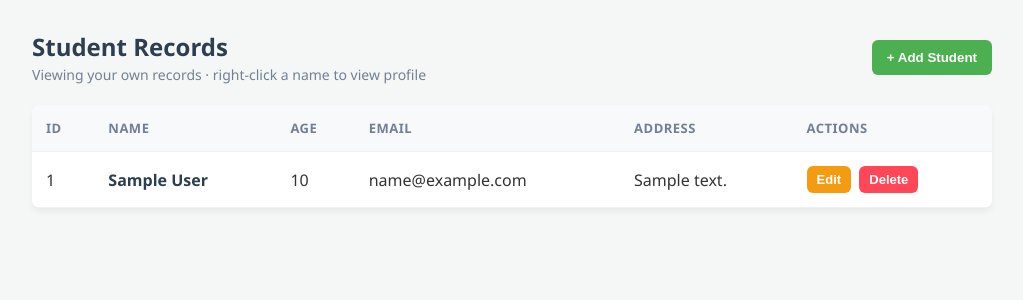
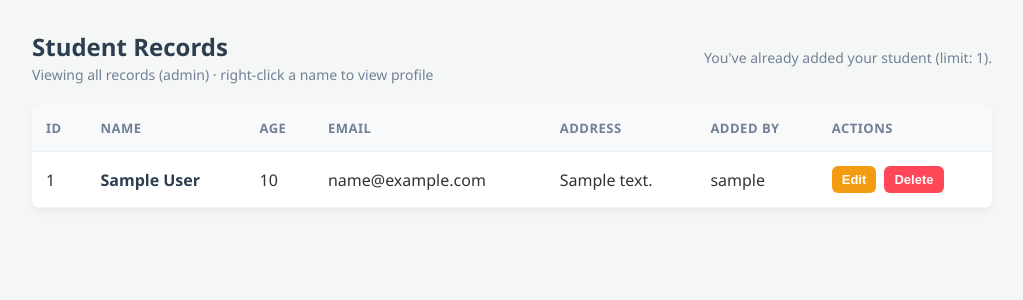
Before and after one commit to bazi9/student-record, a Flask app: page /dashboard in a window 1280 px wide. Shown: the part 52-352 px from the top of the page, without its empty margins (128-1151 px from the left). Run offline with Flask 3, Linux system fonts and the light colour scheme; the visitor is signed in with stand-in values (Sample User, id 1); tables that the repository leaves empty hold one stand-in row (values such as "Sample post").

Commit message:
Auto-assign sequential student IDs (locked); all users see full list; users add max 1 student and edit only their own

```diff
--- a/app.py
+++ b/app.py
@@ -192,30 +192,58 @@ def home():
     return redirect(url_for("login"))
 
 
+def next_student_id():
+    """Next sequential ID = (highest existing numeric student_id) + 1.
+    Falls back to (record count + 1) if existing IDs aren't numeric."""
+    highest = 0
+    for s in Student.query.all():
+        try:
+            n = int(str(s.student_id).strip())
+            if n > highest:
+                highest = n
+        except (TypeError, ValueError):
+            continue
+    if highest == 0:
+        highest = Student.query.count()
+    return highest + 1
+
+
+def user_can_add_student(user):
+    """Admins/Moderators: unlimited. Regular Users: only 1 student total."""
+    if user.can_manage_all_records:
+        return True
+    return Student.query.filter_by(owner_id=user.id).count() < 1
+
+
 @app.route("/dashboard")
 @login_required
 def dashboard():
     user = current_user()
-    if user.can_manage_all_records:
-        # Admin & Moderator see all records
-        students = Student.query.order_by(Student.name.asc()).all()
-    else:
-        # Regular user sees only their own
-        students = (Student.query.filter_by(owner_id=user.id)
-                    .order_by(Student.name.asc()).all())
-    return render_template("dashboard.html", students=students)
+    # Everyone can see the full students list
+    students = Student.query.order_by(Student.name.asc()).all()
+    return render_template(
+        "dashboard.html",
+        students=students,
+        next_id=next_student_id(),
+        can_add=user_can_add_student(user),
+    )
 
 
 @app.route("/students/add", methods=["POST"])
 @login_required
 def add_student():
     user = current_user()
+    # Enforce the per-User add limit (regular Users may add only 1 student)
+    if not user_can_add_student(user):
+        flash("You have already added your student. Each user can add only one.", "error")
+        return redirect(url_for("dashboard"))
     name = request.form.get("name", "").strip()
     if not name:
         flash("Student name is required.", "error")
         return redirect(url_for("dashboard"))
     student = Student(
-        student_id=request.form.get("student_id", "").strip(),
+        # ID is assigned automatically by the server (next available number)
+        student_id=str(next_student_id()),
         name=name,
         age=_to_int(request.form.get("age")),
         email=request.form.get("email", "").strip(),
@@ -235,7 +263,7 @@ def edit_student(student_pk):
     student = db.session.get(Student, student_pk)
     if not student or not can_edit_record(user, student):
         abort(403)
-    student.student_id = request.form.get("student_id", "").strip()
+    # student_id is system-assigned and not editable; leave it unchanged
     student.name = request.form.get("name", "").strip()
     student.age = _to_int(request.form.get("age"))
     student.email = request.form.get("email", "").strip()
--- a/static/design.css
+++ b/static/design.css
@@ -211,3 +211,10 @@ td.actions form { margin-left: 4px; }
 .role-legend ul { list-style: none; padding: 0; margin: 10px 0 0; }
 .role-legend li { margin-bottom: 8px; }
 .role-legend .role-badge { margin-right: 8px; }
+
+/* Read-only fields (e.g. auto-assigned Student ID) */
+.form-group input[readonly] {
+    background: #f1f3f5;
+    color: #6b7280;
+    cursor: not-allowed;
+}
--- a/templates/dashboard.html
+++ b/templates/dashboard.html
@@ -4,13 +4,13 @@
 <div class="page-head">
     <div>
         <h2>Student Records</h2>
-        {% if user.can_manage_all_records %}
         <span class="subtitle">Viewing all records ({{ user.role }}) &middot; right-click a name to view profile</span>
-        {% else %}
-        <span class="subtitle">Viewing your own records &middot; right-click a name to view profile</span>
-        {% endif %}
     </div>
+    {% if can_add %}
     <button class="btn-primary" onclick="openAddForm()">+ Add Student</button>
+    {% else %}
+    <span class="subtitle">You've already added your student (limit: 1).</span>
+    {% endif %}
 </div>
 
 {% if students %}
@@ -22,7 +22,7 @@
             <th>Age</th>
             <th>Email</th>
             <th>Address</th>
-            {% if user.can_manage_all_records %}<th>Added by</th>{% endif %}
+            <th>Added by</th>
             <th>Actions</th>
         </tr>
     </thead>
@@ -37,14 +37,18 @@
             <td>{{ s.age if s.age is not none else '-' }}</td>
             <td>{{ s.email }}</td>
             <td>{{ s.address }}</td>
-            {% if user.can_manage_all_records %}<td>{{ s.owner.username }}</td>{% endif %}
+            <td>{{ s.owner.username }}</td>
             <td class="actions">
+                {% if user.can_manage_all_records or s.owner_id == user.id %}
                 <button class="btn-warning btn-sm"
                     onclick="openEditForm('{{ s.id }}', '{{ s.student_id }}', '{{ s.name|e }}', '{{ s.age if s.age is not none else '' }}', '{{ s.email|e }}', '{{ s.address|e }}')">Edit</button>
                 <form method="POST" action="{{ url_for('delete_student', student_pk=s.id) }}" style="display:inline"
                       onsubmit="return confirm('Delete this student?');">
                     <button type="submit" class="btn-danger btn-sm">Delete</button>
                 </form>
+                {% else %}
+                <span class="muted">&mdash;</span>
+                {% endif %}
             </td>
         </tr>
         {% endfor %}
@@ -72,7 +76,7 @@
     <div class="modal-card">
         <h3>Add Student</h3>
         <form method="POST" action="{{ url_for('add_student') }}">
-            <div class="form-group"><input type="text" name="student_id" placeholder="ID Number"></div>
+            <div class="form-group"><input type="text" name="student_id" value="{{ next_id }}" readonly title="ID is assigned automatically"></div>
             <div class="form-group"><input type="text" name="name" placeholder="Full Name" required></div>
             <div class="form-group"><input type="number" name="age" placeholder="Age"></div>
             <div class="form-group"><input type="email" name="email" placeholder="Email Address"></div>
@@ -90,7 +94,7 @@
     <div class="modal-card">
         <h3>Edit Student</h3>
         <form method="POST" id="editForm">
-            <div class="form-group"><input type="text" name="student_id" id="editStudentId" placeholder="ID Number"></div>
+            <div class="form-group"><input type="text" name="student_id" id="editStudentId" readonly title="ID is assigned automatically"></div>
             <div class="form-group"><input type="text" name="name" id="editName" placeholder="Full Name" required></div>
             <div class="form-group"><input type="number" name="age" id="editAge" placeholder="Age"></div>
             <div class="form-group"><input type="email" name="email" id="editEmail" placeholder="Email Address"></div>
```
